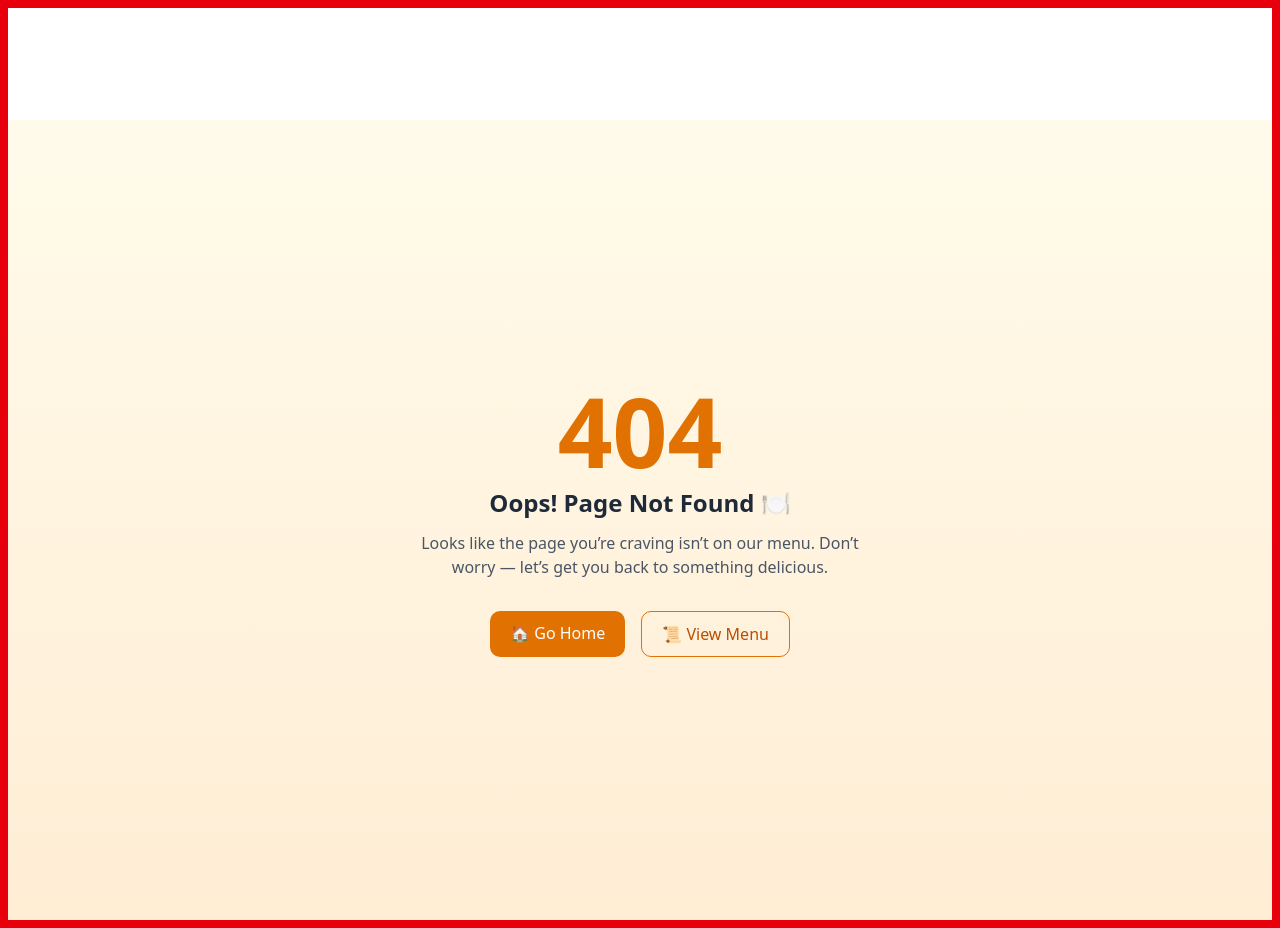
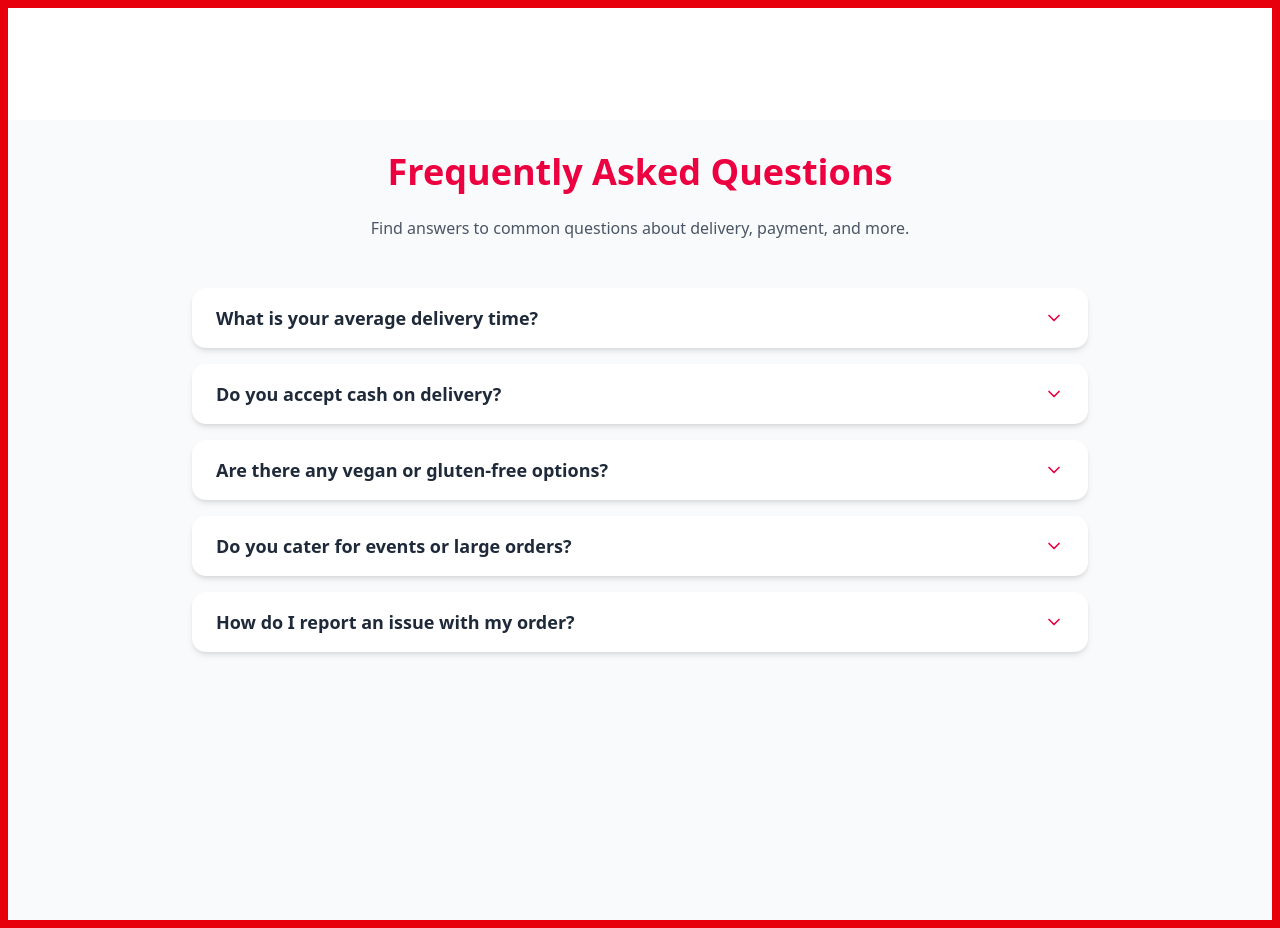
Before and after one commit to ShresthaShome/kachchi-bon, a Next.js app in the folder frontend/: page /faq in a window 1280 px wide. Before the commit this address had no page. Built offline with nearby package versions, Linux system fonts and the light colour scheme.

Commit message:
feat: faq page

```diff
--- /dev/null
+++ b/frontend/src/app/faq/page.tsx
@@ -0,0 +1,78 @@
+"use client";
+
+import { useState } from "react";
+import { ChevronDown, ChevronUp } from "lucide-react";
+
+const faqs = [
+  {
+    question: "What is your average delivery time?",
+    answer:
+      "Our average delivery time within the city is 30–45 minutes depending on your location and order size. You can track your order in real-time once it’s confirmed.",
+  },
+  {
+    question: "Do you accept cash on delivery?",
+    answer:
+      "Yes, we accept Cash on Delivery (COD), major credit/debit cards, mobile banking (bKash, Nagad), and online payments through our secure gateway.",
+  },
+  {
+    question: "Are there any vegan or gluten-free options?",
+    answer:
+      "Absolutely! We have several vegan and gluten-free dishes clearly labeled on our menu. Please inform our staff when ordering to avoid allergens.",
+  },
+  {
+    question: "Do you cater for events or large orders?",
+    answer:
+      "Yes, we offer catering services for birthdays, weddings, and corporate events. Contact us at least 48 hours in advance for custom menu arrangements.",
+  },
+  {
+    question: "How do I report an issue with my order?",
+    answer:
+      "If there’s an issue with your order, please reach out to our support team through the Contact page or call us directly at +880-1234-567890 within 24 hours.",
+  },
+];
+
+export default function page() {
+  const [openIndex, setOpenIndex] = useState<number | null>(null);
+
+  return (
+    <main className="min-h-screen bg-gray-50 pt-8 pb-16 px-6 text-gray-800">
+      <div className="max-w-4xl mx-auto">
+        <h1 className="text-4xl font-extrabold text-center text-rose-600 mb-6">
+          Frequently Asked Questions
+        </h1>
+        <p className="text-center text-gray-600 mb-12">
+          Find answers to common questions about delivery, payment, and more.
+        </p>
+
+        <div className="space-y-4">
+          {faqs.map((faq, i) => (
+            <div
+              key={i}
+              className="bg-white rounded-xl shadow-md hover:shadow-lg transition overflow-hidden"
+            >
+              <button
+                onClick={() => setOpenIndex(openIndex === i ? null : i)}
+                className="w-full flex justify-between items-center px-6 py-4 text-left"
+              >
+                <h2 className="text-lg font-semibold text-gray-800">
+                  {faq.question}
+                </h2>
+                {openIndex === i ? (
+                  <ChevronUp className="text-rose-600 w-5 h-5" />
+                ) : (
+                  <ChevronDown className="text-rose-600 w-5 h-5" />
+                )}
+              </button>
+
+              {openIndex === i && (
+                <div className="px-6 pb-5 text-gray-600 border-t border-gray-100">
+                  {faq.answer}
+                </div>
+              )}
+            </div>
+          ))}
+        </div>
+      </div>
+    </main>
+  );
+}
```
Also changed, not shown: 1 other file (tests, documents, lock files or other folders).
